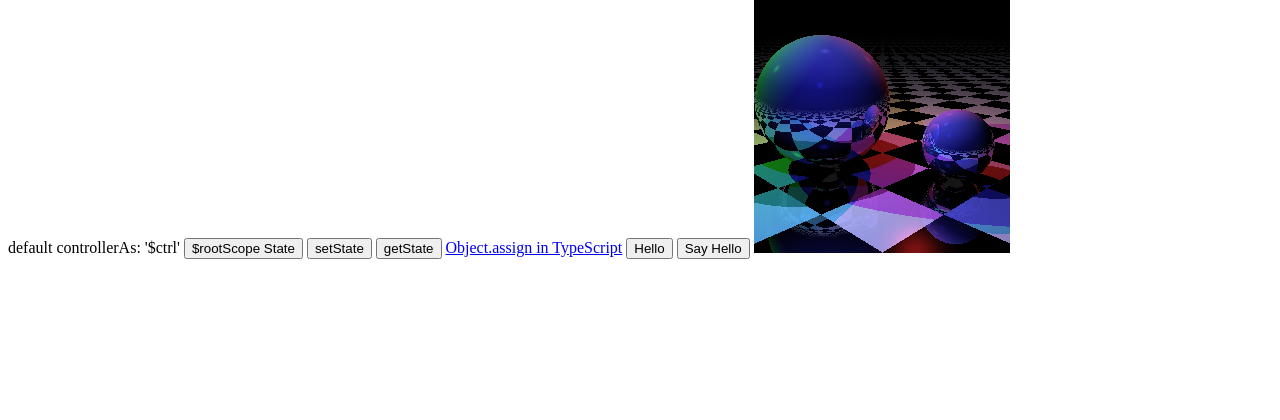
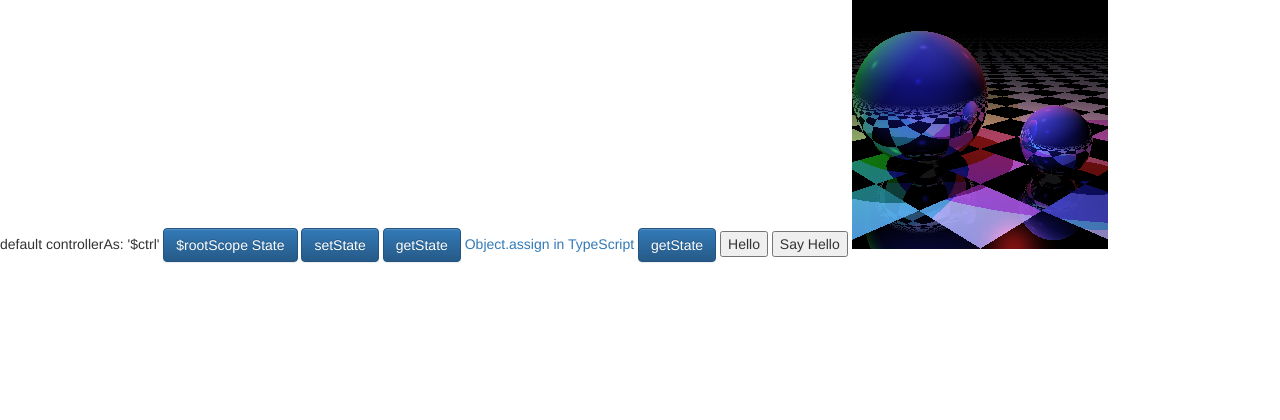
Before and after one commit to Compass-UI/angularjs-typescript, a website: page index.html in a window 1280 px wide. Shown: the part 380-800 px from the top of the page. Drawn offline with nearby package versions, Linux system fonts and the light colour scheme.

Commit message:
bootstrap styles are isolated from coponents in AngularJS

```diff
--- a/index.html
+++ b/index.html
@@ -1,17 +1,34 @@
 <!DOCTYPE html>
 <html lang="en">
+
 <head>
     <meta charset="UTF-8">
     <meta name="viewport" content="width=device-width, initial-scale=1.0">
     <meta http-equiv="X-UA-Compatible" content="ie=edge">
     <title>AngularJS with TypeScript</title>
+    <!-- BOOTSTRAP -->
+    <!-- Latest compiled and minified CSS -->
+    <link rel="stylesheet" href="https://maxcdn.bootstrapcdn.com/bootstrap/3.3.7/css/bootstrap.min.css" integrity="sha384-BVYiiSIFeK1dGmJRAkycuHAHRg32OmUcww7on3RYdg4Va+PmSTsz/K68vbdEjh4u"
+        crossorigin="anonymous">
+    <!-- Optional theme -->
+    <link rel="stylesheet" href="https://maxcdn.bootstrapcdn.com/bootstrap/3.3.7/css/bootstrap-theme.min.css" integrity="sha384-rHyoN1iRsVXV4nD0JutlnGaslCJuC7uwjduW9SVrLvRYooPp2bWYgmgJQIXwl/Sp"
+        crossorigin="anonymous">
+    <script src="https://code.jquery.com/jquery-3.3.1.js" integrity="sha256-2Kok7MbOyxpgUVvAk/HJ2jigOSYS2auK4Pfzbm7uH60="
+        crossorigin="anonymous"></script>
+    <!-- Latest compiled and minified JavaScript -->
+    <script src="https://maxcdn.bootstrapcdn.com/bootstrap/3.3.7/js/bootstrap.min.js" integrity="sha384-Tc5IQib027qvyjSMfHjOMaLkfuWVxZxUPnCJA7l2mCWNIpG9mGCD8wGNIcPD7Txa"
+        crossorigin="anonymous"></script>
     <script src="./node_modules/angular/angular.js"></script>
     <link rel="stylesheet" href="./node_modules/angular/angular-csp.css">
 </head>
+
 <body ng-app>
 
     <heros-component></heros-component>
     <shopping-component></shopping-component>
+
+<button class="btn btn-primary" ng-click="shopping.getState('name')">getState</button>
+
 
     <button onclick="Hello()">Hello</button>
     <script src="hello.js"></script>
@@ -19,4 +36,5 @@
     <script src="app.js"></script>
     <script src="shopping/shopping.module.js"></script>
 </body>
+
 </html>
--- a/shopping/shopping.tmpl.html
+++ b/shopping/shopping.tmpl.html
@@ -1,8 +1,8 @@
 <h1>Shopping</h1>
     default controllerAs: '$ctrl'
 <!-- <button ng-click="$ctrl.showState()">$rootScope State</button> -->
-<button ng-click="shopping.showState()">$rootScope State</button>
-<button ng-click="shopping.setState({name: 'David Shams'})">setState</button>
-<button ng-click="shopping.getState('name')">getState</button>
+<button class="btn btn-primary" ng-click="shopping.showState()">$rootScope State</button>
+<button class="btn btn-primary" ng-click="shopping.setState({name: 'David Shams'})">setState</button>
+<button class="btn btn-primary" ng-click="shopping.getState('name')">getState</button>
 
 <a href="https://stackoverflow.com/questions/38860161/using-typescript-and-object-assign-gives-me-an-error-property-assign-does-no">Object.assign in TypeScript</a>
```
